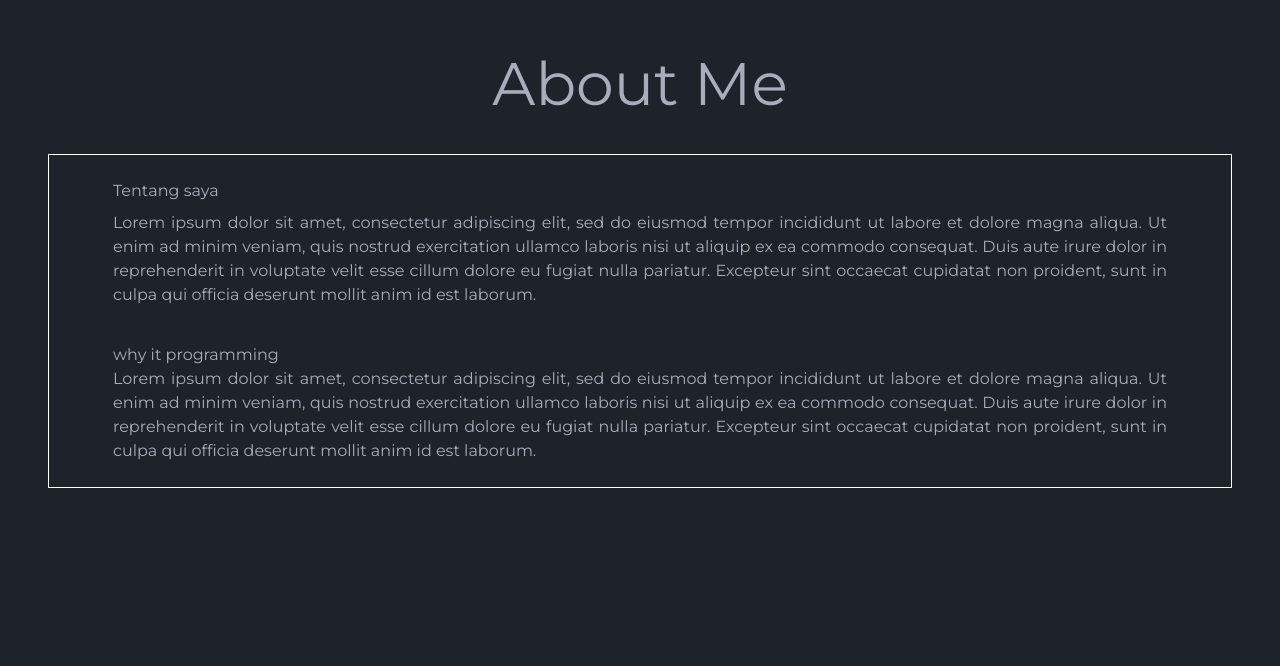
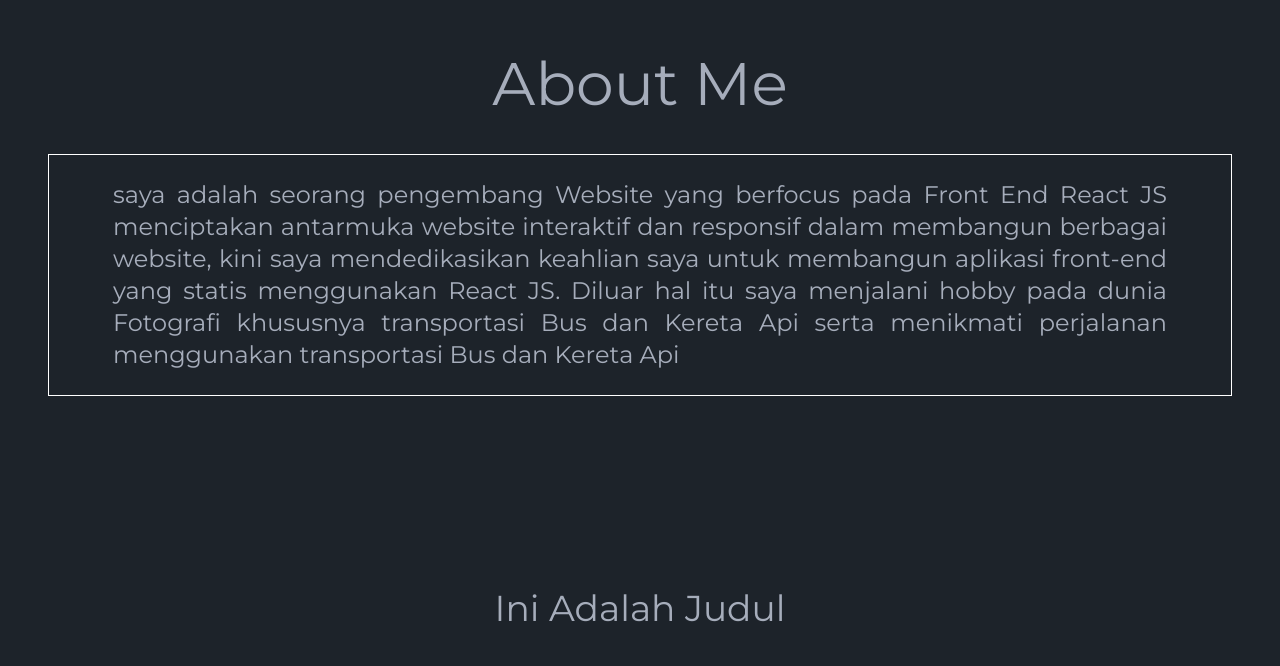
Before and after one commit to Igprad01/new_websiteku, a React (Vite) app: page / in a window 1280 px wide. Shown: the part 666-1332 px from the top of the page. Built offline with nearby package versions, Linux system fonts and the light colour scheme.

Commit message:
fix konten

```diff
--- a/src/Components/Layouts/About_Me/About.jsx
+++ b/src/Components/Layouts/About_Me/About.jsx
@@ -1,7 +1,6 @@
 import React from "react";
 import Heading1 from "../../Elements/Heading1/Heading1";
 import Kalimat from "../../Elements/Paragraph/Paragraph";
-import Heading2 from "../../Elements/Heading2/Heading2";
 
 const About= () => {
 
@@ -10,12 +9,7 @@
             <Heading1 Text={'About Me'} Styling = {`text-center mb-10 text-xl capitalize sm:text-2xl md:text-4xl lg:text-6xl`} />
             <div className={`text-justify border border-white p-4 sm:px-4 md:px-8 lg:px-10`}>
                 <div className={`"px-2 py-2 sm:px-4 md:px-6 lg:px-6">`}>
-                <Heading2 Text={'Tentang saya'} Styling={`mb-2`}/>
-                <Kalimat teks = 'Lorem ipsum dolor sit amet, consectetur adipiscing elit, sed do eiusmod tempor incididunt ut labore et dolore magna aliqua. Ut enim ad minim veniam, quis nostrud exercitation ullamco laboris nisi ut aliquip ex ea commodo consequat. Duis aute irure dolor in reprehenderit in voluptate velit esse cillum dolore eu fugiat nulla pariatur. Excepteur sint occaecat cupidatat non proident, sunt in culpa qui officia deserunt mollit anim id est laborum.'/>
-                </div>
-                <div className={`"px-2 py-2 sm:px-4 md:px-6 lg:px-6">`}>
-                <Heading2 Text={'why it programming'} Styling={`mt-5`}/>
-                <Kalimat teks = 'Lorem ipsum dolor sit amet, consectetur adipiscing elit, sed do eiusmod tempor incididunt ut labore et dolore magna aliqua. Ut enim ad minim veniam, quis nostrud exercitation ullamco laboris nisi ut aliquip ex ea commodo consequat. Duis aute irure dolor in reprehenderit in voluptate velit esse cillum dolore eu fugiat nulla pariatur. Excepteur sint occaecat cupidatat non proident, sunt in culpa qui officia deserunt mollit anim id est laborum.'/>
+                <Kalimat teks = 'saya adalah seorang pengembang Website yang berfocus pada Front End React JS menciptakan antarmuka website interaktif dan responsif dalam membangun berbagai website, kini saya mendedikasikan keahlian saya untuk membangun aplikasi front-end yang statis menggunakan React JS. Diluar hal itu saya menjalani hobby pada dunia Fotografi khususnya transportasi Bus dan Kereta Api serta menikmati perjalanan menggunakan transportasi Bus dan Kereta Api' Styling={`text-lg sm:text-xl md:text-1xl lg:text-2xl`}/>
                 </div>
             </div>
         </div>
```
